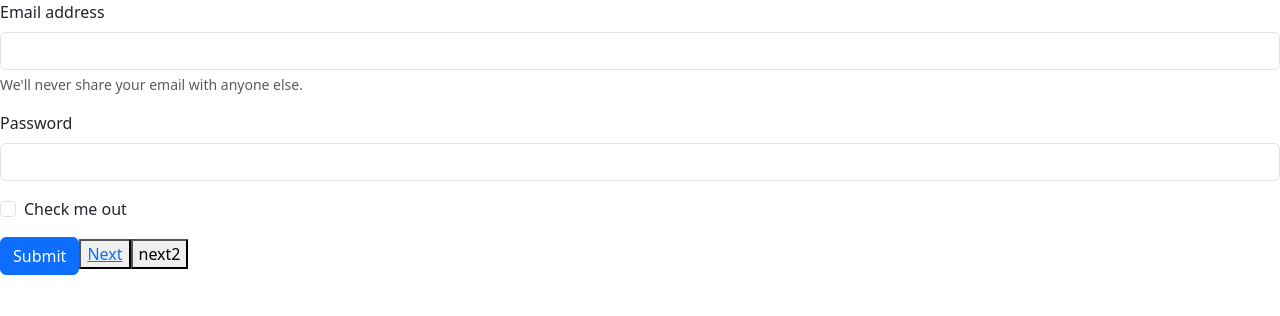
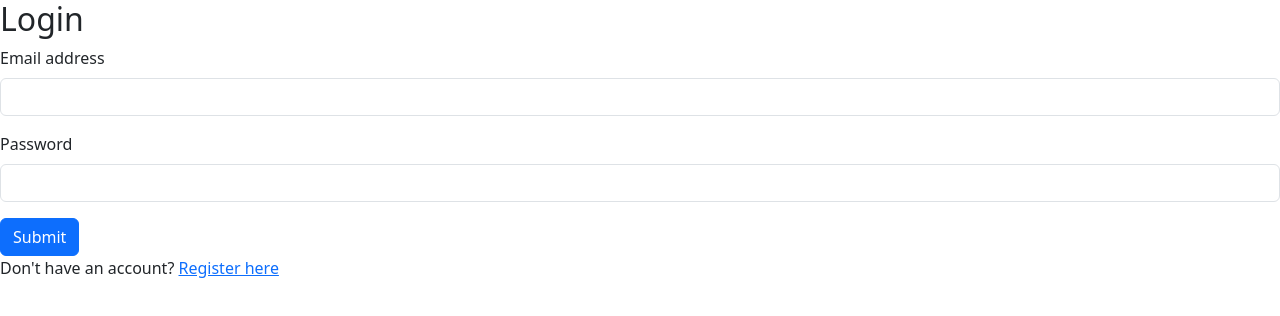
Before and after one commit to tobiby07/project-platinum-FSW-kel2, a React (Create React App) app in the folder frontend-react/: page / in a window 1280 px wide. Shown: the top 316 px of the page. Built offline with nearby package versions, Linux system fonts and the light colour scheme.

Commit message:
add login

```diff
--- a/frontend-react/package.json
+++ b/frontend-react/package.json
@@ -11,7 +11,7 @@
     "react": "^18.2.0",
     "react-bootstrap": "^2.10.0",
     "react-dom": "^18.2.0",
-    "react-router-dom": "^6.21.3",
+    "react-router-dom": "^6.22.0",
     "react-scripts": "5.0.1",
     "web-vitals": "^2.1.4"
   },
--- a/frontend-react/src/views/LoginPage.js
+++ b/frontend-react/src/views/LoginPage.js
@@ -1,52 +1,73 @@
-import {Link} from 'react-router-dom'
+import { useState } from 'react';
+import { Link, useNavigate } from 'react-router-dom';
+import axios from 'axios';
 
-function LoginPage(){
-    return(
-        <>
-        <form>
+function LoginPage() {
+    const [email, setEmail] = useState('');
+    const [password, setPassword] = useState('');
+    const history = useNavigate(); // Memanggil useNavigate sebagai hook
+    const [error, setError] = useState('');
+
+    const handleSubmit = async (e) => {
+        e.preventDefault();
+        try {
+            const response = await axios.post('http://localhost:3001/auth', {
+                email,
+                password
+            });
+            const { data } = response;
+            if (data && data.token) {
+                // Assuming the token is returned from the API upon successful login
+                const token = data.token;
+                // Store the token in local storage or cookies
+                localStorage.setItem('token', token);
+                // Redirect to the home page or dashboard
+                history('/home');
+            } else {
+                setError('Invalid response from server');
+            }
+        } catch (error) {
+            if (error.response && error.response.data && error.response.data.message) {
+                setError(error.response.data.message);
+            } else {
+                setError('An error occurred while processing your request');
+            }
+        }
+    };
+
+    return (
+        <div>
+            <h2>Login</h2>
+            <form onSubmit={handleSubmit}>
                 <div className="mb-3">
-    <label htmlFor="exampleInputEmail1" className="form-label">
-      Email address
-    </label>
+                    <label htmlFor="exampleInputEmail1" className="form-label">Email address</label>
                     <input
                         type="email"
                         className="form-control"
-      id="exampleInputEmail1"
+                        id="email"
                         aria-describedby="emailHelp"
+                        value={email}
+                        onChange={(e) => setEmail(e.target.value)}
+                        required
                     />
-    <div id="emailHelp" className="form-text">
-      We'll never share your email with anyone else.
-    </div>
                 </div>
                 <div className="mb-3">
-    <label htmlFor="exampleInputPassword1" className="form-label">
-      Password
-    </label>
+                    <label htmlFor="exampleInputPassword1" className="form-label">Password</label>
                     <input
                         type="password"
                         className="form-control"
-      id="exampleInputPassword1"
+                        id="password"
+                        value={password}
+                        onChange={(e) => setPassword(e.target.value)}
+                        required
                     />
                 </div>
-  <div className="mb-3 form-check">
-    <input type="checkbox" className="form-check-input" id="exampleCheck1" />
-    <label className="form-check-label" htmlFor="exampleCheck1">
-      Check me out
-    </label>
+                {error && <div style={{ color: 'red' }}>{error}</div>}
+                <button type="submit" className="btn btn-primary">Submit</button>
+            </form>
+            <p>Don't have an account? <Link to="/register-user">Register here</Link></p>
         </div>
-  <button type="submit" className="btn btn-primary">
-    Submit
-  </button>
-    <button><a href="/home">Next</a></button>
-    <Link to={'/home'}>
-        <button>
-            next2
-        </button>
-    </Link>
-</form>
-
-        </>
-    )
+    );
 }
 
-export default LoginPage
+export default LoginPage;
```
Also changed, not shown: 1 other file (tests, documents, lock files or other folders). Lines whose indentation alone changed are shown as unchanged.
